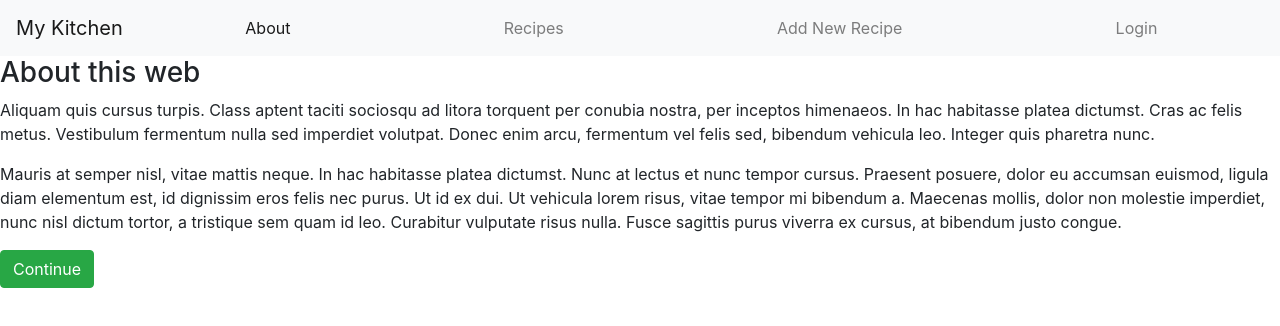
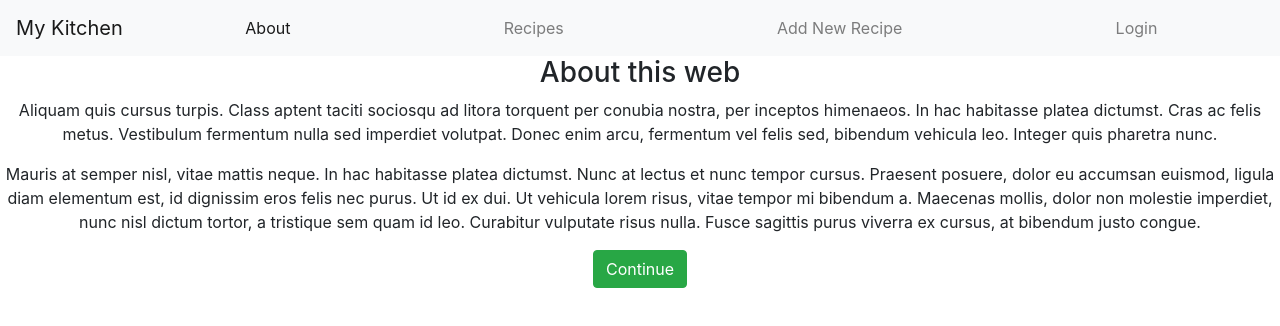
Before and after one commit to Cancerleo/Food-Recipe-Client, a React (Create React App) app: page / in a window 1280 px wide. Shown: the top 326 px of the page. Built offline with nearby package versions, Linux system fonts and the light colour scheme; no server answers.

Commit message:
Implement a bit styling

```diff
--- a/src/pages/About/index.js
+++ b/src/pages/About/index.js
@@ -4,7 +4,7 @@ import { Button } from "react-bootstrap";
 
 export default function About() {
   return (
-    <div className="about">
+    <div className="about" style={{ textAlign: "center" }}>
       <h3>About this web</h3>
       <p>
         {" "}
```
